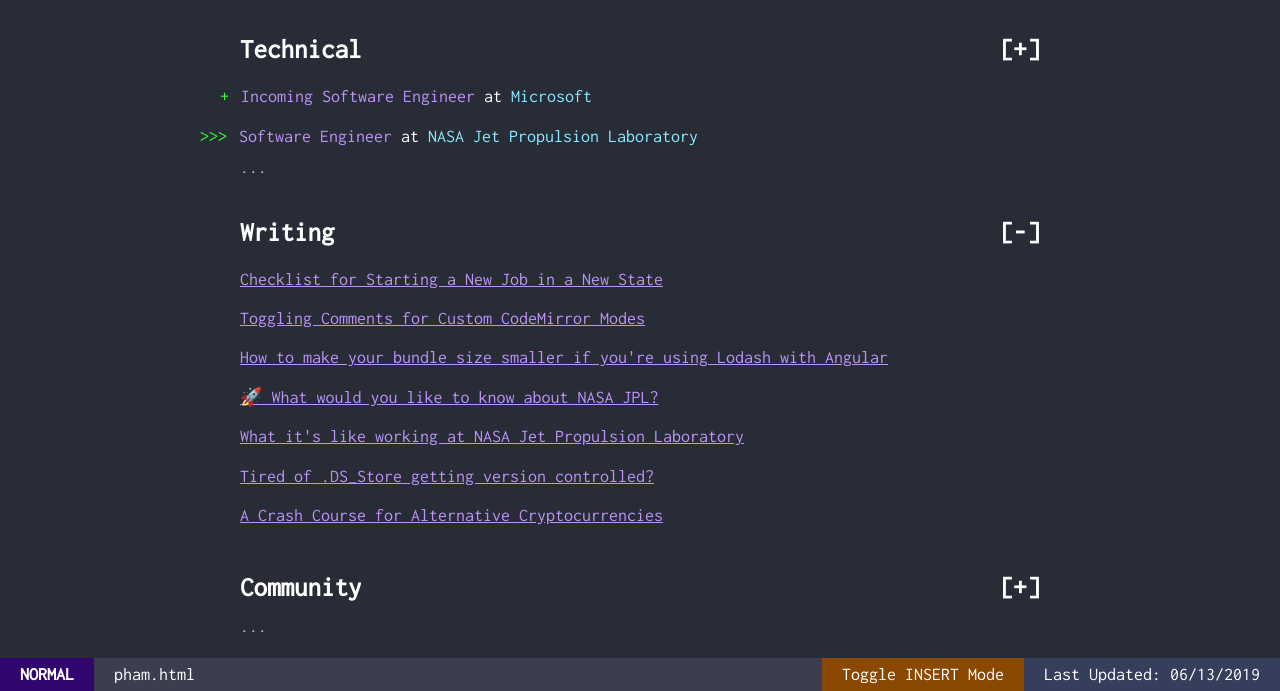
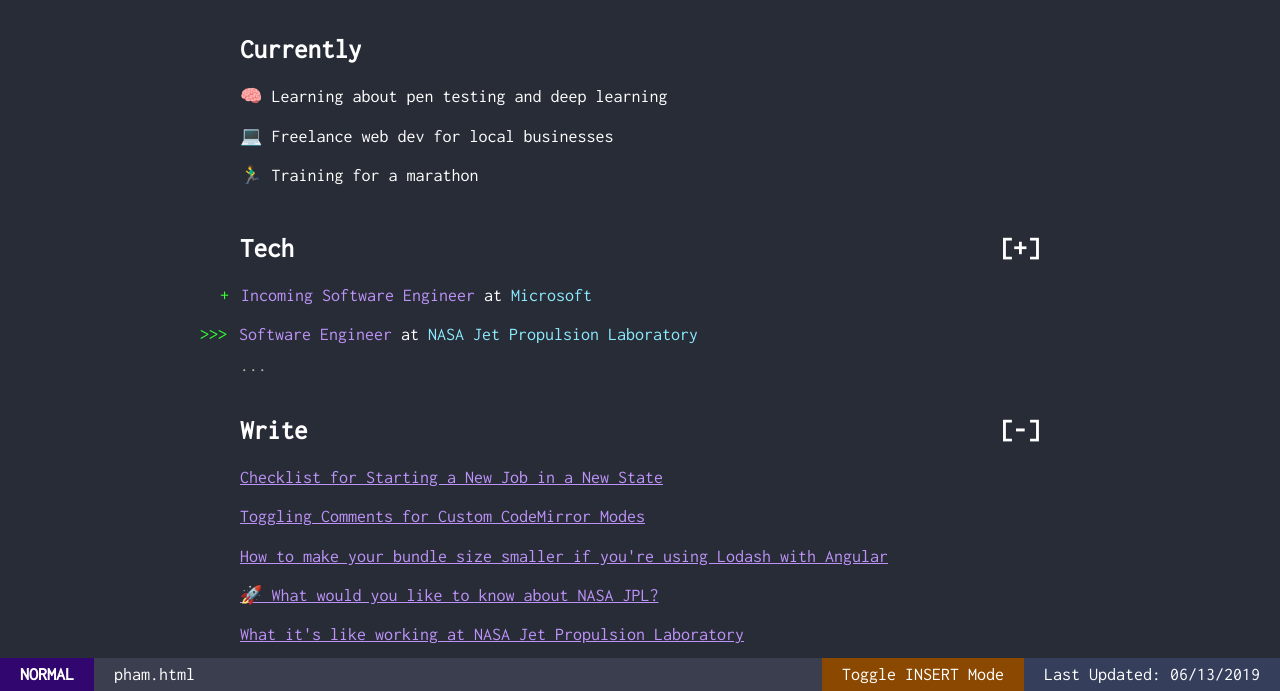
Before and after one commit to JohnPhamous/pham.codes, a Gatsby site: page / in a window 1280 px wide. Shown: the part 109-800 px from the top of the page. Built offline with nearby package versions, Linux system fonts and the light colour scheme; Gatsby itself is replaced by a stand-in of ours.

Commit message:
Add biography section

```diff
--- a/src/components/Biography.js
+++ b/src/components/Biography.js
@@ -1,9 +1,34 @@
 import React from 'react'
+import styled from 'styled-components'
+import { SectionTitle, SectionHeader } from './Section'
+
+const Container = styled.div`
+  margin: 16px 0;
+`
+
+const List = styled.ul`
+  list-style: none;
+  line-height: 1.3;
+  margin: 0;
+
+  li {
+    margin-left: -40px;
+    padding: 8px 0;
+  }
+`
 
 const Biography = () => (
-  <div>
-    <p>👋 Hi, I'm John, I'm a Software Engineer based in Los Angeles!</p>
-  </div>
+  <Container>
+    <SectionHeader>
+      <SectionTitle>Currently</SectionTitle>
+    </SectionHeader>
+
+    <List>
+      <li>🧠 Learning about pen testing and deep learning</li>
+      <li>💻 Freelance web dev for local businesses</li>
+      <li>🏃‍♂️ Training for a marathon</li>
+    </List>
+  </Container>
 )
 
 export default Biography
--- a/src/components/Section.js
+++ b/src/components/Section.js
@@ -7,7 +7,7 @@ const ListContainer = styled.ul`
   margin: 0px;
 `
 
-const SectionTitle = styled.h2`
+export const SectionTitle = styled.h2`
   margin-top: 0px;
   margin-bottom: 0px;
 `
@@ -58,7 +58,7 @@ const Location = styled.span`
   color: rgb(139, 233, 253);
 `
 
-const SectionHeader = styled.div`
+export const SectionHeader = styled.div`
   margin-top: 25px;
   padding: 10px 0px;
   display: flex;
--- a/src/pages/index.js
+++ b/src/pages/index.js
@@ -6,6 +6,7 @@ import Layout from '../components/layout'
 import SEO from '../components/seo'
 import Section from '../components/Section'
 import WritingSection from '../components/WritingSection'
+import Biography from '../components/Biography'
 
 // data
 import ROLES from '../data/roles'
@@ -18,9 +19,11 @@ const IndexPage = () => (
       title="Home"
       keywords={['john', 'pham', 'riverside', 'software', 'engineer']}
     />
-    <Section title="Technical" data={ROLES} />
-    <WritingSection title="Writing" data={WRITTING} showDefault />
-    <Section title="Community" data={COMMUNITY} />
+
+    <Biography />
+    <Section title="Tech" data={ROLES} />
+    <WritingSection title="Write" data={WRITTING} showDefault />
+    <Section title="Build" data={COMMUNITY} />
   </Layout>
 )
 
```
